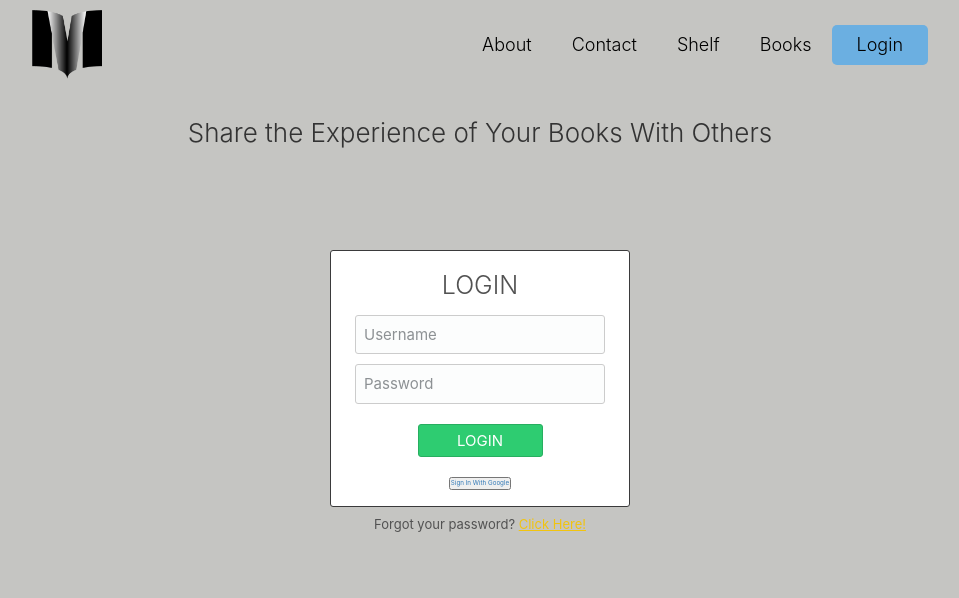
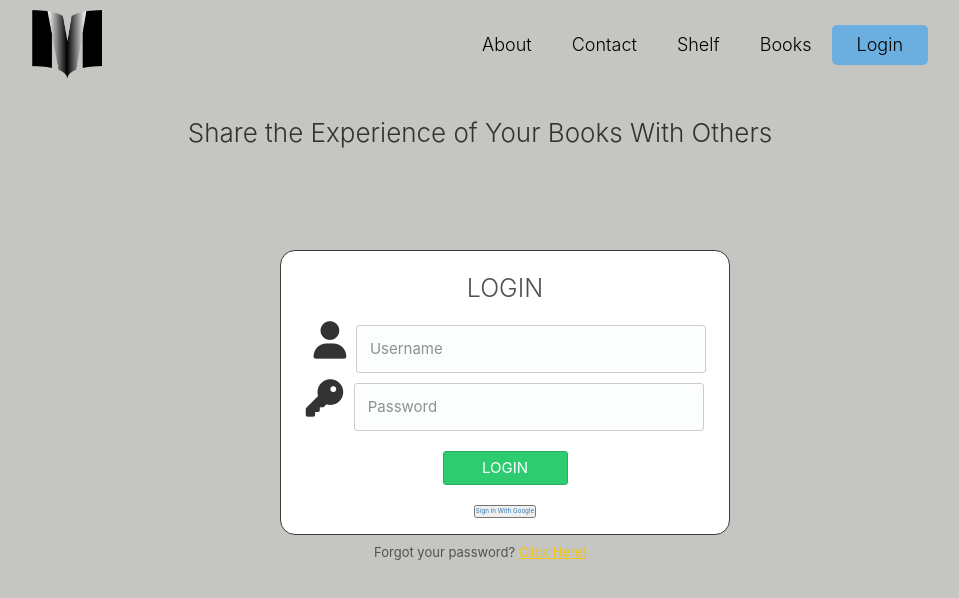
Before and after one commit to Neighborhood-Library/FrontEnd, a React (Create React App) app: page /login in a window 1280 px wide. Shown: the top 598 px of the page, without its empty margins (160-1119 px from the left). Built offline with nearby package versions, Linux system fonts and the light colour scheme; no server answers.

Commit message:
installed gsap

```diff
--- a/src/App.js
+++ b/src/App.js
@@ -16,7 +16,7 @@ import ContactPage from './pages/Contact';
 import './scss/index.scss';
 import Axios from 'axios';
 
-require('dotenv').config();
+ require('dotenv').config();
 
 class App extends React.Component {
   constructor(props) {
--- a/src/components/login/Login.css
+++ b/src/components/login/Login.css
@@ -16,8 +16,8 @@ body {
 }
 .box {
   background: white;
-  width: 300px;
-  border-radius: 3px;
+  width: 450px;
+  border-radius: 15px;
   margin: 0 auto 0 auto;
   padding: 4% 4%;
   border: #3a3a3b 1px solid;
@@ -27,12 +27,16 @@ body {
   border: #ccc 1px solid;
   /* border-bottom: #ccc 2px solid; */
   padding: 3%;
-  width: 250px;
+  width: 350px;
   color: rgba(61, 60, 60, 0.205);
   margin-top: 10px;
   font-size: 1.5rem;
   border-radius: 3px;
 }
+.username:active {
+  color: red;
+}
+
 .button {
   background: #2ecc71;
   width: 125px;
@@ -73,3 +77,11 @@ body {
   height: 300px;
   text-align: center;
 }
+.fas.fa-user {
+  padding:10px;
+  display:inline-block;
+
+}
+.fas.fa-key {
+  padding-right:11px;
+}
--- a/src/components/login/Login.js
+++ b/src/components/login/Login.js
@@ -3,16 +3,20 @@ import { connect } from 'react-redux';
 import { Redirect } from 'react-router-dom';
 import { login } from '../../actions/index';
 import './Login.css';
-// import { GoogleLogin } from 'react-google-login';
+// import {TweenMax,Power3} from "gsap";
+// import Change from './NavBar'
+
 
 class Login extends React.Component {
   constructor(props) {
     super(props);
     this.state = {
       username: '',
-      password: ''
+      password: '',
+
     };
   }
+
 
   onChange = e => {
     this.setState({ [e.target.name]: e.target.value });
@@ -23,17 +27,28 @@ class Login extends React.Component {
     await this.props.logInHandler(e, this.state);
     this.props.history.push('/dashboard');
   };
+  // inputChange = e => {
+  //   e.preventDefault();
+  //   document.querySelector(".username").style = "red";
+  // }
 
   render() {
     if (this.props.loggedIn) {
       return <Redirect to='/dashboard' />;
     }
+
+
+
     return (
       <div id='absoluteCenteredDiv'>
         <div className='box'>
           <h1 className='login-title'> Login </h1>
-          <form onSubmit={this.submitForm}>
+          <div>
+          <form className="submitForm" onSubmit={this.submitForm}>
+            <div className="inputs">
+            <i class="fas fa-user fa-6x "></i>
             <input
+              onClick = {this.inputChange}
               className='username'
               onChange={this.onChange}
               name='username'
@@ -42,6 +57,9 @@ class Login extends React.Component {
               value={this.state.username}
               required
             />
+            <br>
+            </br>
+            <i class="fas fa-key fa-6x"></i>
             <input
               className='username'
               onChange={this.onChange}
@@ -51,6 +69,7 @@ class Login extends React.Component {
               value={this.state.password}
               required
             />
+            </div>
             <button className='button' type='submit'>
               Login
             </button>
@@ -60,6 +79,7 @@ class Login extends React.Component {
               Sign In With Google
             </a>
           </button>
+          </div>
         </div>
         <p className='forgot-password'>
           Forgot your password?{' '}
@@ -71,6 +91,8 @@ class Login extends React.Component {
     );
   }
 }
+
+
 const mapStateToProps = state => ({
   loggedIn: state.loggedIn
 });
```
Also changed, not shown: package.json (+4 -3 lines), src/components/login/NavBar.js (added), 1 other file (tests, documents, lock files or other folders).
